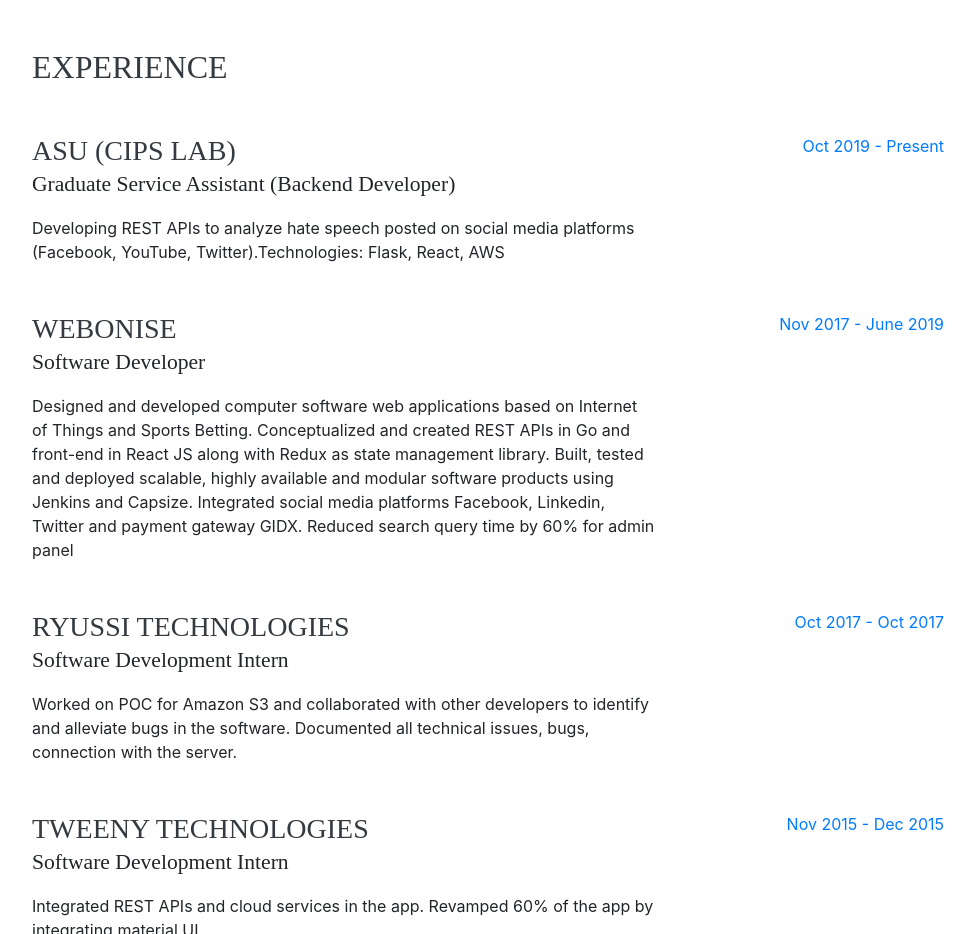
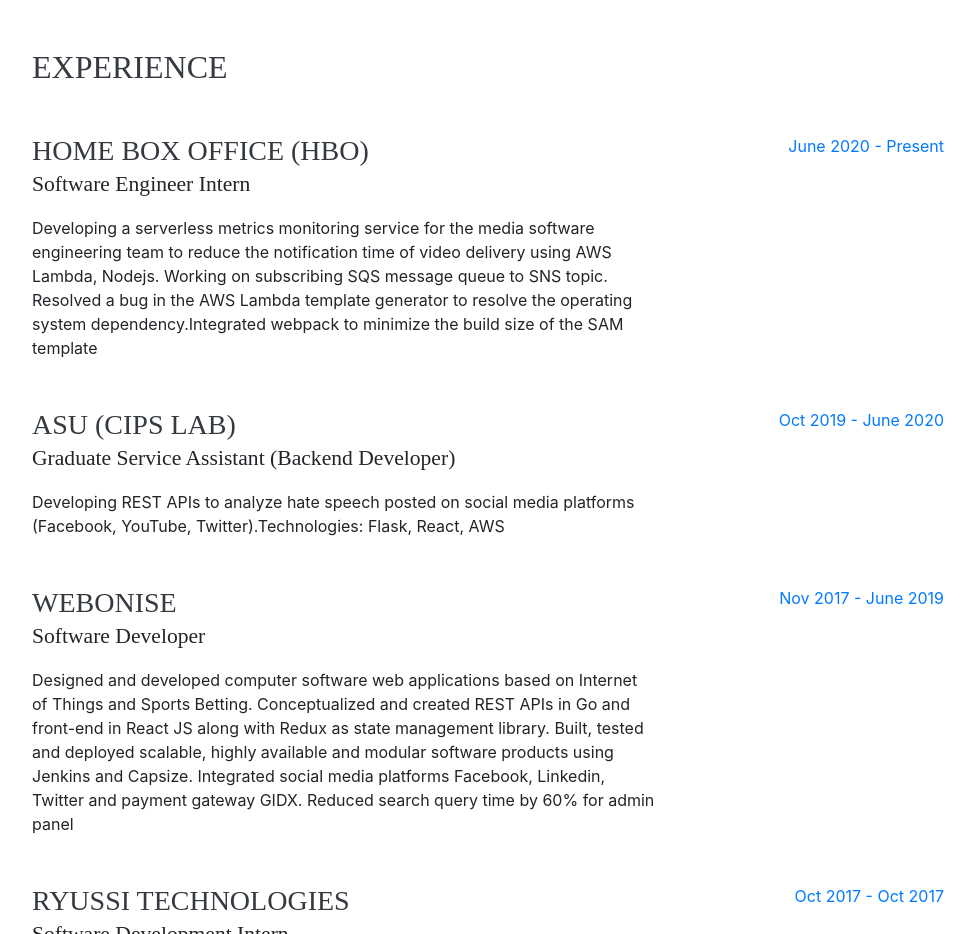
Before and after one commit to owaiskazi19/owaiskazi19.github.io, a website with bundled scripts: page index.html in a window 1280 px wide. Shown: the part 1600-2534 px from the top of the page, without its empty margins (288-1263 px from the left). Built offline with nearby package versions, Linux system fonts and the light colour scheme; a web font is replaced by a local one.

Commit message:
Adds intern experience

```diff
--- a/index.html
+++ b/index.html
@@ -171,6 +171,23 @@
 
         <div class="resume-item d-flex flex-column flex-md-row mb-5">
           <div class="resume-content mr-auto">
+            <h3 class="mb-0">Home Box Office (HBO)</h3>
+            <div class="subheading mb-3">Software Engineer Intern</div>
+
+
+            Developing a serverless metrics monitoring service for the media software engineering team to reduce the notification time of video delivery using AWS Lambda, Nodejs. Working on subscribing SQS message queue to SNS topic. Resolved a bug in the AWS Lambda template generator to resolve the operating system dependency.Integrated webpack to minimize the build size of the SAM template
+
+
+
+
+          </div>
+          <div class="resume-date text-md-right">
+            <span class="text-primary">June 2020 - Present</span>
+          </div>
+        </div>
+
+        <div class="resume-item d-flex flex-column flex-md-row mb-5">
+          <div class="resume-content mr-auto">
             <h3 class="mb-0">ASU (CIPS Lab)</h3>
             <div class="subheading mb-3">Graduate Service Assistant (Backend Developer)</div>
 
@@ -181,7 +198,7 @@
 
           </div>
           <div class="resume-date text-md-right">
-            <span class="text-primary">Oct 2019 - Present</span>
+            <span class="text-primary">Oct 2019 - June 2020</span>
           </div>
         </div>
 
```
